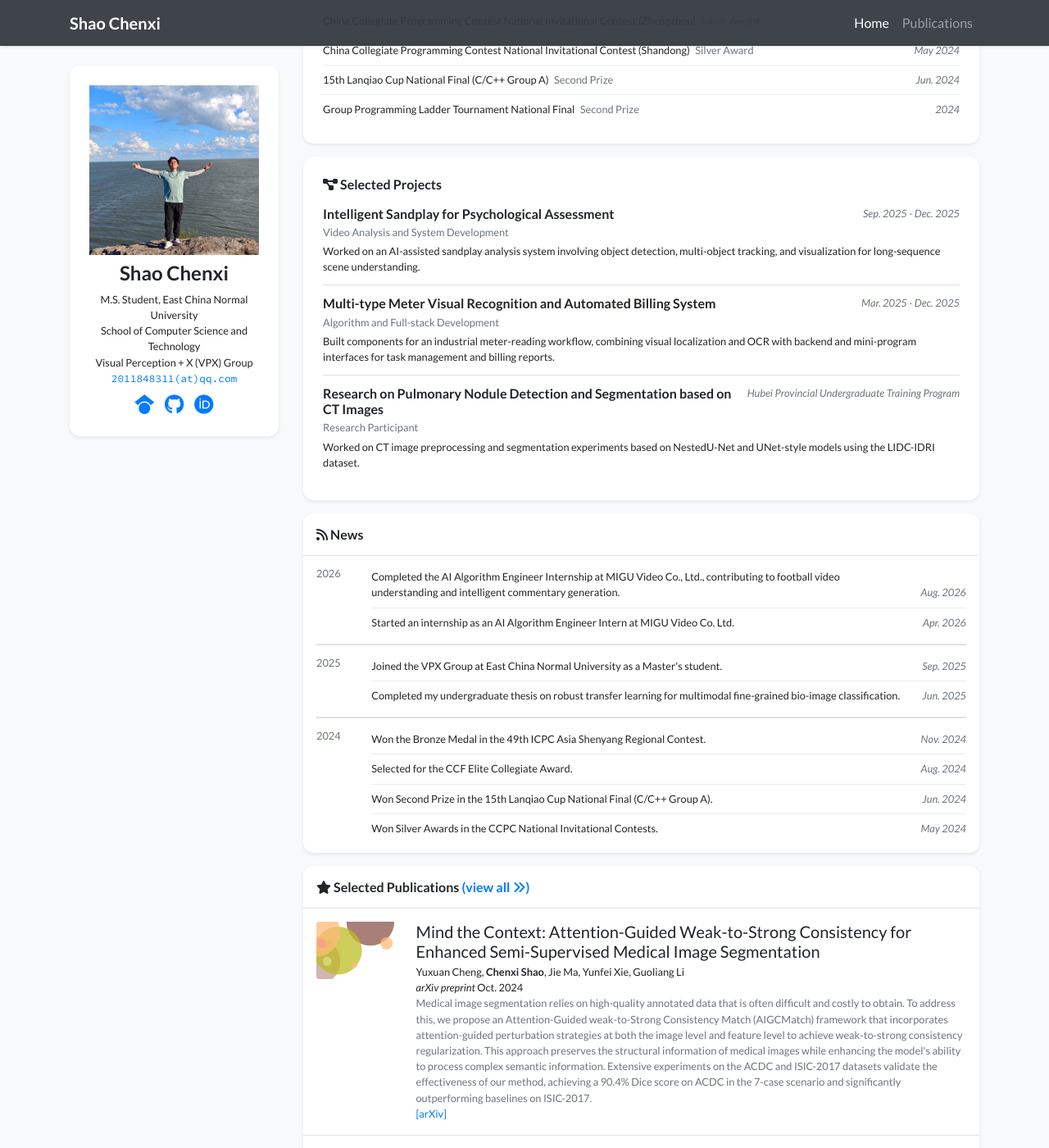
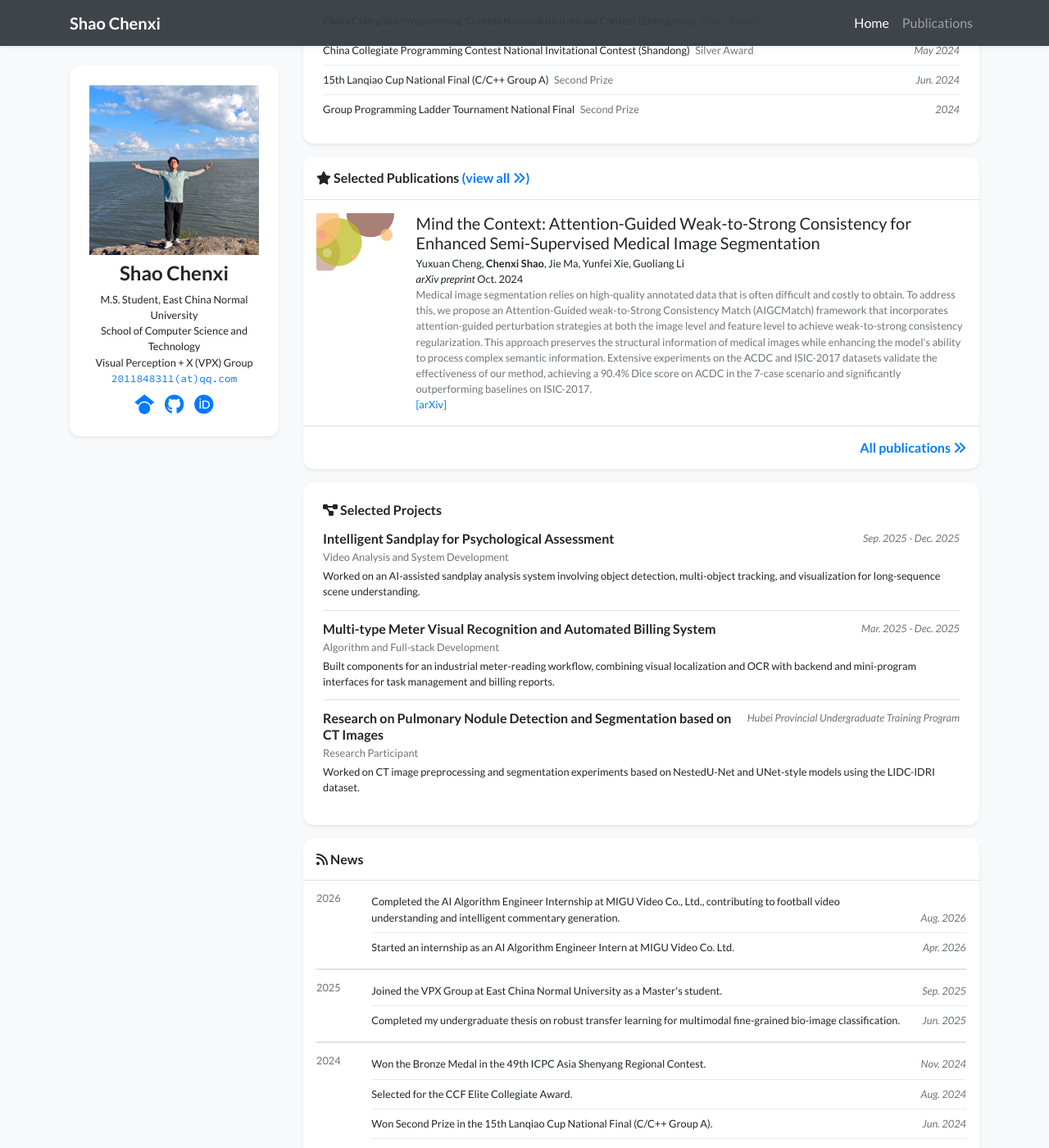
Before and after one commit to qwqalice/qwqalice.github.io, a Jekyll site: the page built from index.html, in a window 1280 px wide and 1400 px high, scrolled down 964 px. Shown: the whole window at 82% size. Built offline with Jekyll 4.4.1, drawn with Linux system fonts in a browser that asks for light colours; nearby versions of some CDN libraries; a style sheet for code colours, icons or effects is not loaded.

Commit message:
Reorder homepage: publications before projects
Co-Authored-By: Claude <noreply@anthropic.com>

```diff
--- a/index.html
+++ b/index.html
@@ -20,6 +20,15 @@ navbar_title: Home
             {% include widgets/awards_card.html %}
         {% endif %}
 
+        {% if site.data.display.homepage.show_selected_publications %}
+        {% assign pubs = site.publications | sort: "date" | reverse | where: "selected", true %}
+        {%
+        include widgets/publication_card.html
+        publications=pubs
+        title='<i class="fas fa-star"></i> Selected Publications'
+        %}
+        {% endif %}
+
         {% if site.data.display.homepage.show_projects %}
             {% include widgets/project_card.html %}
         {% endif %}
@@ -30,14 +39,5 @@ navbar_title: Home
         {% include widgets/news_card.html limit=site.data.display.homepage.num_news %}
         {% endif %}
         {% endif %}
-
-        {% if site.data.display.homepage.show_selected_publications %}
-        {% assign pubs = site.publications | sort: "date" | reverse | where: "selected", true %}
-        {%
-        include widgets/publication_card.html
-        publications=pubs
-        title='<i class="fas fa-star"></i> Selected Publications'
-        %}
-        {% endif %}
     </div>
 </div>
```
